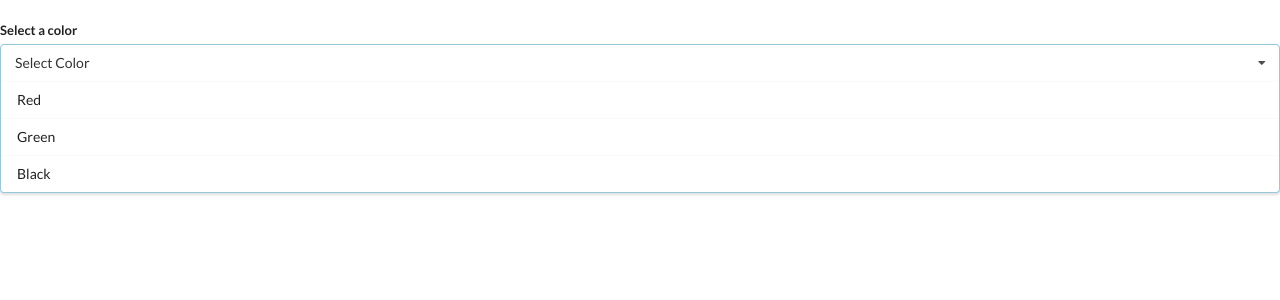
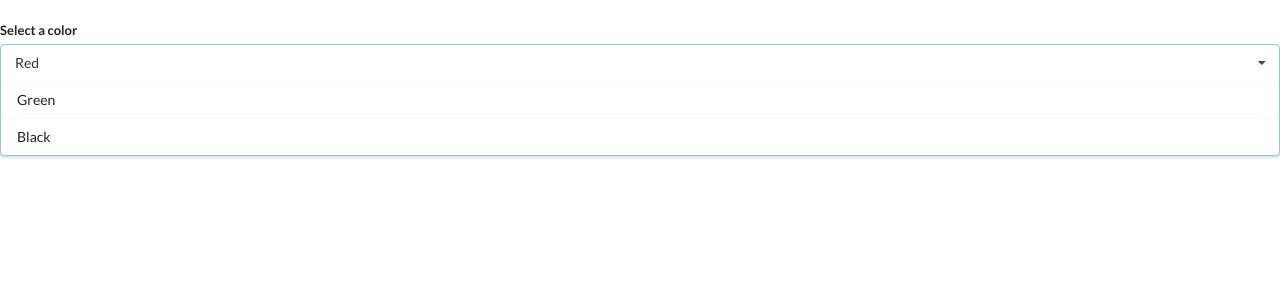
Before and after one commit to harini24/modernReactWithRedux_section_12-13, a React (Create React App) app: page / in a window 1280 px wide. Shown: the top 300 px of the page. Built offline with nearby package versions, Linux system fonts and the light colour scheme.

Commit message:
selection implemented

```diff
--- a/src/App.js
+++ b/src/App.js
@@ -1,3 +1,4 @@
+import { useState } from "react";
 import Accordion from "./component/Accordion";
 import Dropdown from "./component/Dropdown";
 import Search from "./component/Search";
@@ -32,12 +33,13 @@ const dropdwnValues = [
   },
 ];
 function App() {
+  const [selectedItem,setSelectedItem] = useState(dropdwnValues[0])
   return (
     <div>
       <br />
       {/* <Accordion items={items} /> */}
       {/* <Search /> */}
-      <Dropdown options={dropdwnValues}/>
+      <Dropdown selectedOption={selectedItem} ondropdownSelect={setSelectedItem} options={dropdwnValues}/>
     </div>
   );
 }
--- a/src/component/Dropdown.js
+++ b/src/component/Dropdown.js
@@ -1,8 +1,18 @@
-const Dropdown = ({ options }) => {
+const Dropdown = ({ options, selectedOption, ondropdownSelect }) => {
   const renderOptions = options.map((option) => {
-     return <div className="item" key={option.value}>
-      {option.label}
-    </div>;
+    if (option.value === selectedOption.value) {
+      return null;
+    }
+    return (
+      <div
+        className="item"
+        key={option.value}
+        value={option.value}
+        onClick={() => ondropdownSelect(option)}
+      >
+        {option.label}
+      </div>
+    );
   });
   return (
     <div className="ui form">
@@ -10,7 +20,7 @@ const Dropdown = ({ options }) => {
         <label className="label">Select a color</label>
         <div className="ui selection dropdown visible active">
           <i className="dropdown icon"></i>
-          <div className="text">Select Color</div>
+          <div className="text">{selectedOption.label}</div>
           <div className="menu visible transition">{renderOptions}</div>
         </div>
       </div>
```
